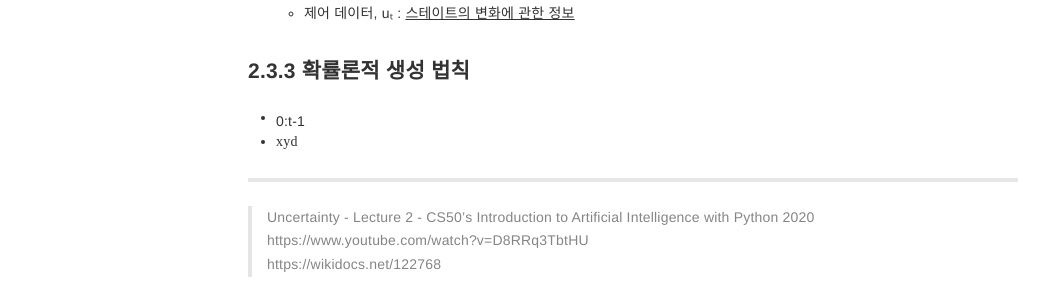
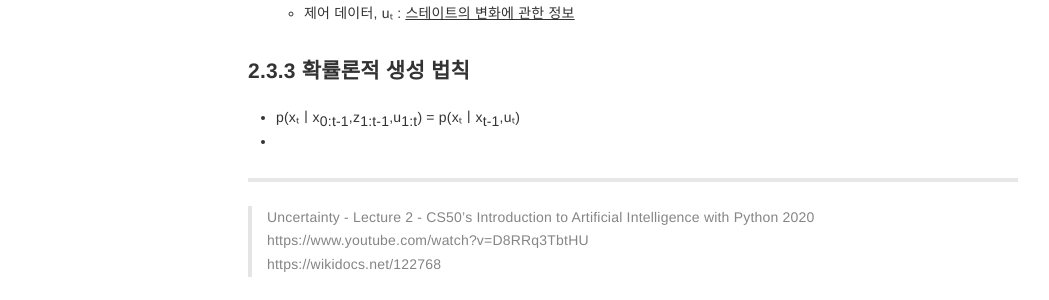
Before and after one commit to contravia-cloud/TechnicalBlog, a Jekyll site: the page built from _posts/2022-04-06-Probabilistic_robotics.md, in a window 1280 px wide. Shown: the part 2930-3230 px from the top of the page, without its empty margins (7-1056 px from the left). Built offline with Jekyll 4.4.1, drawn with Linux system fonts in a browser that asks for light colours; our own code applies the rules of GitHub Pages for plain Markdown files.

Commit message:
Update 2022-04-06-Probabilistic_robotics.md

```diff
--- a/_posts/2022-04-06-Probabilistic_robotics.md
+++ b/_posts/2022-04-06-Probabilistic_robotics.md
@@ -79,9 +79,8 @@ date: 2022-04-06
     - 제어 데이터, uₜ : <U>스테이트의 변화에 관한 정보</U>
 
 ### 2.3.3 확률론적 생성 법칙
-  - <sub>0:t-1</sub>
+  - p(xₜㅣx<sub>0:t-1</sub>,z<sub>1:t-1</sub>,u<sub>1:t</sub>) = p(xₜㅣx<sub>t-1</sub>,uₜ)
   -
-<span style="font-family:Cambria Math;"> xyd</span>
 
 
 -----------------------------------------------------------------
```
